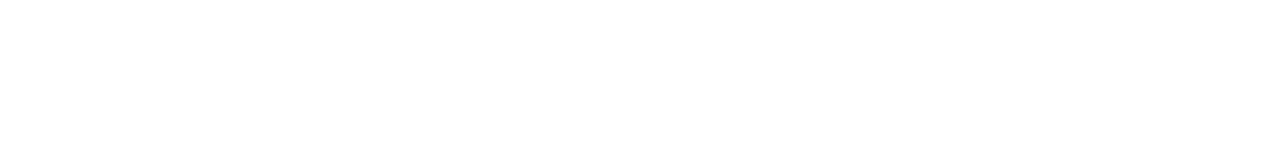
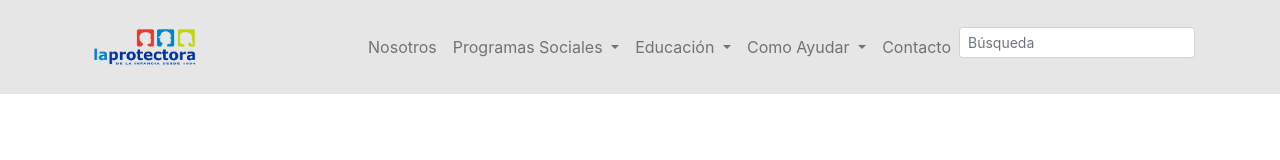
Before and after one commit to ggonzalez18/laprotectora-jardines, a plain HTML site: page jardines.html in a window 1280 px wide. Drawn offline with nearby package versions, Linux system fonts and the light colour scheme.

Commit message:
se separan las secciones del sitio jardines y se realiza menú

```diff
--- /dev/null
+++ b/assets/css/styleJardines.css
@@ -0,0 +1,13 @@
+body {
+    margin: 0px;
+    padding: 0px;
+    font-family: 'Open Sans', sans-serif;
+    padding-top: 90px;
+}
+
+.nav-color {
+    background-color: rgb(230, 230, 230)!important;
+    color: black;
+    font-size: 16px;
+    font-weight: 400;
+}
--- a/jardines.html
+++ b/jardines.html
@@ -5,14 +5,69 @@
     <meta charset="UTF-8">
     <meta http-equiv="X-UA-Compatible" content="IE=edge">
     <meta name="viewport" content="width=device-width, initial-scale=1.0">
+    <!-- css -->
+    <link rel="stylesheet" href="./assets/css/styleJardines.css">
+    <!-- bootstrap -->
     <link rel="stylesheet" href="https://cdn.jsdelivr.net/npm/bootstrap@4.6.0/dist/css/bootstrap.min.css" integrity="sha384-B0vP5xmATw1+K9KRQjQERJvTumQW0nPEzvF6L/Z6nronJ3oUOFUFpCjEUQouq2+l" crossorigin="anonymous">
+    <!-- fonts -->
+    <link rel="preconnect" href="https://fonts.gstatic.com">
+    <link href="https://fonts.googleapis.com/css2?family=Open+Sans:ital,wght@0,300;0,400;0,600;0,700;0,800;1,300;1,400;1,600;1,700;1,800&display=swap" rel="stylesheet">
     <title>Jardines</title>
 </head>
 
 <body>
     <!-- aqui esta la barra de navegación -->
     <header>
+        <section class="container-fluid">
+            <nav class="navbar navbar-expand-lg navbar-light nav-color fixed-top">
+                <div class="container">
+                    <a class="navbar-brand" href="#"><img src="assets/img/logo-laprotectora.png" width="120" height="" alt="Logo
+                    del sitio web"></a>
+                    <button class="navbar-toggler" type="button" data-toggle="collapse" data-target="#navbarNav" aria-expanded="false" aria-label="Toggle navigation">
+                        <span class="navbar-toggler-icon">Menú</span>
+                    </button>
+                    <div class="collapse navbar-collapse" id="navbarNav">
+                        <ul class="navbar-nav ml-auto">
+                            <li class="nav-item "><a class="nav-link" href="#inicio">Nosotros</a></li>
+                            <li class="nav-item dropdown nav-color">
+                                <a class="nav-link dropdown-toggle nav-color" href="#" id="navbarDropdown" role="button" data-toggle="dropdown" aria-haspopup="true" aria-expanded="false">
+                                  Programas Sociales
+                                </a>
+                                <div class="dropdown-menu nav-color" aria-labelledby="navbarDropdown">
+                                    <a class="dropdown-item" href="#">SubMenu 1</a>
+                                    <a class="dropdown-item" href="#">SubMenu 2</a>
+                                </div>
+                            </li>
+                            <li class="nav-item dropdown nav-color">
+                                <a class="nav-link dropdown-toggle nav-color" href="#" id="navbarDropdown" role="button" data-toggle="dropdown" aria-haspopup="true" aria-expanded="false">
+                                  Educación
+                                </a>
+                                <div class="dropdown-menu nav-color" aria-labelledby="navbarDropdown">
+                                    <a class="dropdown-item" href="#">SubMenu 1</a>
+                                    <a class="dropdown-item" href="#">SubMenu 2</a>
+                                </div>
+                            </li>
+                            <li class="nav-item dropdown nav-color">
+                                <a class="nav-link dropdown-toggle nav-color" href="#" id="navbarDropdown" role="button" data-toggle="dropdown" aria-haspopup="true" aria-expanded="false">
+                                  Como Ayudar
+                                </a>
+                                <div class="dropdown-menu nav-color" aria-labelledby="navbarDropdown">
+                                    <a class="dropdown-item" href="#">SubMenu 1</a>
+                                    <a class="dropdown-item" href="#">SubMenu 2</a>
+                                </div>
+                            </li>
+                            <li class="nav-item"><a class="nav-link" href="#contacto">Contacto</a></li>
+                            <li>
+                                <div>
+                                    <input type="text" class="form-control form-control-sm" placeholder="Búsqueda">
 
+                                </div>
+                            </li>
+                        </ul>
+                    </div>
+                </div>
+            </nav>
+        </section>
     </header>
 
     <!-- Banner -->
```
Also changed, not shown: assets/img/logo-laprotectora.png (added).
